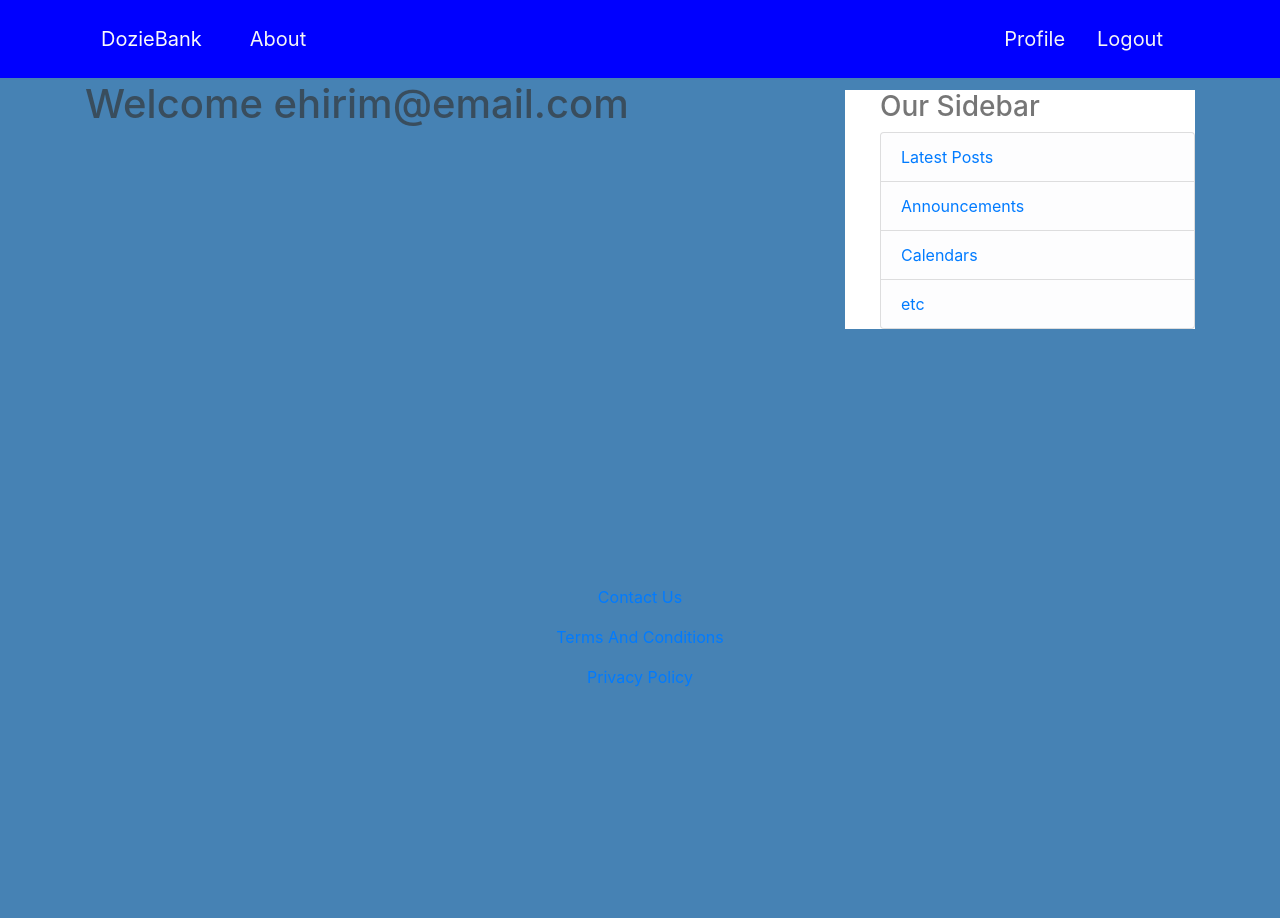
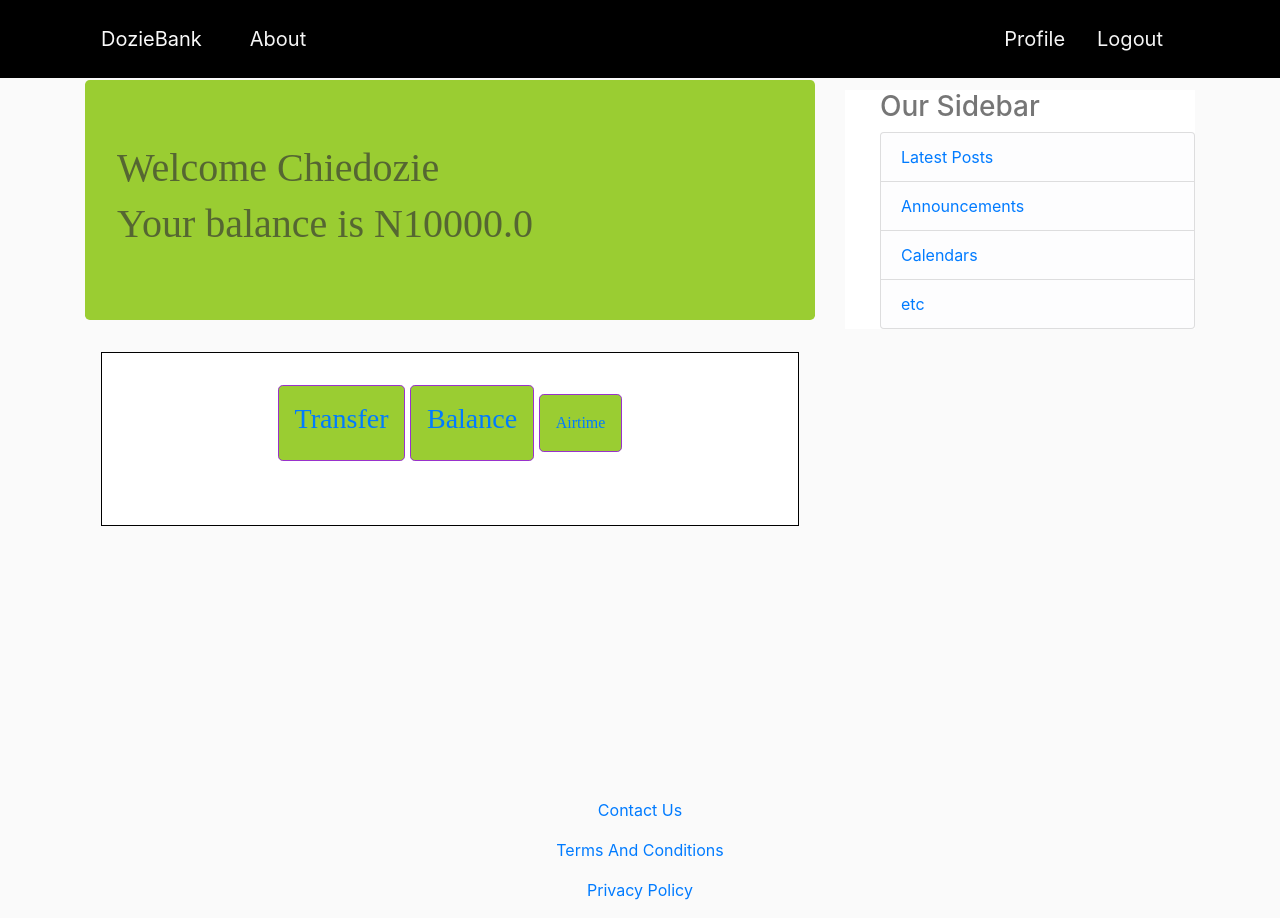
Before and after one commit to EhirimChiedozie/OnlineBanking, a Django app: page /profile in a window 1280 px wide. Before the commit the page ends 687 px from the top, so only its background shows below. Run offline with Django 4.2, Linux system fonts and the light colour scheme; a user stored in the database is signed in; some libraries are stand-ins or nearby versions.

Commit message:
modifications

```diff
--- a/bank_project/bank_project/settings.py
+++ b/bank_project/bank_project/settings.py
@@ -130,6 +130,6 @@
 
 CRISPY_TEMPLATE_PACK = 'bootstrap4'
 
-LOGIN_REDIRECT_URL = 'bankapp_home'
+LOGIN_REDIRECT_URL = 'customers_profile'
 
 LOGIN_URL = 'login/'
--- a/bank_project/bank_project/urls.py
+++ b/bank_project/bank_project/urls.py
@@ -26,4 +26,6 @@
     path('login/', auth_views.LoginView.as_view(template_name='customers/login.html'), name='customers_login'),
     path('logout/', auth_views.LogoutView.as_view(template_name='customers/logout.html'), name='customers_logout'),
     path('profile', customer_views.profile, name='customers_profile'),
+    path('confirm_logout/', customer_views.confirm_logout, name='confirm_logout'),
+    path('transfer/', customer_views.transfer, name='transfer'),
 ]
--- a/bank_project/bankapp/static/bankapp/main.css
+++ b/bank_project/bankapp/static/bankapp/main.css
@@ -1,12 +1,12 @@
 
 body {
-    background: steelblue;
+    background: #fafafa;
     color:#333333ab;
     margin-top:5rem;
 }
 
 .bg-steel{
-    background-color: blue;
+    background-color: black;
 }
 
 .site-header .navbar-nav .nav-link {
@@ -113,3 +113,42 @@
     background-color: bisque;
     color: blueviolet;
 }
+
+.jumbotron{
+    background-color:yellowgreen;
+    font-family: 'Times New Roman', Times, serif;
+}
+
+.container .transaction_types{
+    background-color: burlywood;
+}
+
+.trans-type{
+    border: 1px solid black;
+    margin: 1rem;
+    padding: 2rem 2rem;
+    background-color: white;
+    text-align: center;
+}
+
+.transaction{
+    display: inline-block;
+    border: 1px solid darkorchid;
+    padding: 1rem 1rem;
+    vertical-align: middle;
+}
+
+.transfer:hover{
+    color: violet;
+    font-size: 40px;
+}
+
+.balance:hover{
+    color: violet;
+    font-size: 40px;
+}
+
+.airtime-purchase:hover{
+    color:violet;
+    font-size: 40px;
+}
--- /dev/null
+++ b/bank_project/bankapp/static/bankapp/main.js
@@ -0,0 +1,54 @@
+const logout = document.querySelector('#Logout');
+function confirmLogout(){
+    var result = confirm('Are you sure you want to logout?');
+    if(result == false){
+        event.preventDefault()
+    }
+}
+logout.addEventListener('click', confirmLogout);
+
+
+function addIdAttributes(item){
+    let identity = document.querySelector(item);
+    identity.style.width = '250px';
+    identity.style.height = '90px'
+    identity.style.fontSize = '30px';
+    identity.style.fontFamily = 'monospace';
+    identity.style.borderColor = 'sienna';
+    identity.style.borderStyle = 'solid';
+    identity.style.borderWidth = '5px';
+    identity.style.borderRadius = '10px';
+    identity.style.paddingLeft = '5px';
+}
+
+function addClassAttributes(item){
+    let className = document.querySelector(item);
+    className.style.hover.color = 'pink';
+}
+
+
+//addClassAttributes('.check-balance');
+addIdAttributes('#Transfer');
+addIdAttributes('#CheckBalance');
+addIdAttributes('#Airtime');
+
+const amount = document.querySelector('.acct-balance');
+const jumbo = document.querySelector('.welcome');
+const remark = document.createElement('h4')
+jumbo.append(remark);
+if(amount.innerHTML<=500){
+    jumbo.style.backgroundColor = 'red';
+    remark.innerText = 'You need to start working hard';
+}
+else if(amount.innerHTML>500 && amount.innerHTML<5000){
+    jumbo.style.backgroundColor = 'sienna';
+    remark.innerHTML = 'Just some metres away from being broke'
+}
+else if(amount.innerHTML>=5000 && amount.innerHTML<50000){
+    jumbo.style.backgroungColor = 'darkslategray';
+    remark.innerHTML = 'A littlebit comfortable but still hustle';
+}
+else if(amount.innerHTML>50000){
+    jumbo.style.backgroungColor = 'darkslateblue';
+    remark.innerHTML = 'You are above the brokeness level';
+}
--- a/bank_project/bankapp/templates/bankapp/base.html
+++ b/bank_project/bankapp/templates/bankapp/base.html
@@ -26,8 +26,8 @@
                     </div>
                     <div class="navbar">
                         {% if user.is_authenticated %}
-                            <a class="nav-item nav-link" href="{% url 'customers_profile' %}">Profile</a>
-                            <a class="nav-item nav-link" href="{% url 'customers_logout' %}">Logout</a>
+                            <a class="nav-link nav-item" href="{% url 'customers_profile' %}">Profile</a>
+                            <a class="nav-link nav-item" href="{% url 'confirm_logout' %}">Logout</a>
                         {% else %}
                             <a class="nav-item nav-link" href="{% url 'open_account' %}">OpenAccount</a>
                             <a class="nav-item nav-link" href="{% url 'customers_login' %}">Login</a>
@@ -46,7 +46,7 @@
                 </div>
                 {% if messages %}
                     {% for message in messages %}
-                        <div class="alert alert-{message.tags}">
+                        <div class="jumbotron alert alert-{message.tags}">
                             {{message}}
                         </div>
                     {% endfor %}
@@ -79,6 +79,6 @@
     <script src="https://code.jquery.com/jquery-3.2.1.slim.min.js" integrity="sha384-KJ3o2DKtIkvYIK3UENzmM7KCkRr/rE9/Qpg6aAZGJwFDMVNA/GpGFF93hXpG5KkN" crossorigin="anonymous"></script>
     <script src="https://cdn.jsdelivr.net/npm/popper.js@1.12.9/dist/umd/popper.min.js" integrity="sha384-ApNbgh9B+Y1QKtv3Rn7W3mgPxhU9K/ScQsAP7hUibX39j7fakFPskvXusvfa0b4Q" crossorigin="anonymous"></script>
     <script src="https://cdn.jsdelivr.net/npm/bootstrap@4.0.0/dist/js/bootstrap.min.js" integrity="sha384-JZR6Spejh4U02d8jOt6vLEHfe/JQGiRRSQQxSfFWpi1MquVdAyjUar5+76PVCmYl" crossorigin="anonymous"></script>
-    <script src="{% static 'blog/main.js' %}"></script>
+    <script src="{% static 'bankapp/main.js' %}"></script>
 </body>
 </html>
--- a/bank_project/bankapp/templates/bankapp/home.html
+++ b/bank_project/bankapp/templates/bankapp/home.html
@@ -1,4 +1,4 @@
 {% extends 'bankapp/base.html' %}
 {% block content %}
-    <h1>Welcome to the home page of my blog site</h1>
+    <h1>Welcome to Akpabu Bank</h1>
 {% endblock content %}
--- a/bank_project/customers/models.py
+++ b/bank_project/customers/models.py
@@ -1,5 +1,6 @@
 from django.db import models
 from django.contrib.auth.models import AbstractBaseUser, PermissionsMixin, BaseUserManager
+from django.utils import timezone
 # Create your models here.
 
 class CustomerManager(BaseUserManager):
@@ -40,7 +41,7 @@
     last_name = models.CharField(max_length=100)
     phonenumber = models.CharField(unique=True, max_length=100)
     account_number = models.CharField(max_length=20)
-    account_balance = models.IntegerField(default=0)
+    account_balance = models.FloatField(default=0)
     is_staff = models.BooleanField(default=True)
     is_active = models.BooleanField(default=True)
     is_superuser = models.BooleanField(default=True)
@@ -53,3 +54,11 @@
     class Meta:
         verbose_name = 'Customer'
         verbose_name_plural = 'Customers'
+
+class Transfers(models.Model):
+    sender = models.ForeignKey(Customer, on_delete=models.CASCADE)
+    receiver_account = models.CharField(max_length=20)
+    amount = models.CharField(max_length=20)
+    date = models.DateTimeField(default=timezone.now)
+    def __repr__(self):
+        return f'''{self.receiver_account}, {self.amount}, {self.date}, {self.sender}'''
--- a/bank_project/customers/templates/customers/login.html
+++ b/bank_project/customers/templates/customers/login.html
@@ -5,16 +5,16 @@
         <form  method="POST">
             {% csrf_token %}
             <fieldset class="form-group">
-                <legend class="border-bottom mb-4">Join Today</legend>
+                <legend class="border-bottom mb-4">Login</legend>
                 {{ form|crispy }}
             </fieldset>
             <div class="form-group">
-                <button class="btn btn-outline-info" type="submit">Sign Up</button>
+                <button class="btn btn-outline-info" type="submit">Sign In</button>
             </div>
         </form>
         <div class="border-top pt-3">
             <small class="text-muted">
-                Already Have An Account? <a href="#" class="ml-2">Sign In</a>
+                Need An Account? <a href="{% url 'open_account' %}" class="ml-2">Sign Up</a>
             </small>
         </div>
     </div>
--- a/bank_project/customers/templates/customers/profile.html
+++ b/bank_project/customers/templates/customers/profile.html
@@ -1,4 +1,22 @@
 {% extends 'bankapp/base.html' %}
 {% block content %}
-    <h1>Welcome {{ user.email }}</h1>
+    <div class="jumbotron">
+        <div class="welcome">
+            <h1 class="welcome-text">Welcome {{user.first_name}}</h1>
+        </div>
+        <div class="account-balance">
+            <h1 class="account-balance-text">Your balance is N{{ user.account_balance }}</h1>
+        </div>
+    </div>
+    <div class="trans-type">
+        <div id="Transfer" class="jumbotron transaction">
+            <a href="{% url 'transfer' %}" class="transfer"><h3>Transfer</a>
+        </div>
+        <div id="CheckBalance" class="jumbotron transaction">
+            <a href="#" class="balance"><h3>Balance</h3></a>
+        </div>
+        <div id="Airtime" class="jumbotron transaction">
+            <a href="#" class="airtime-purchase">Airtime</a>
+        </div>
+    </div>
 {% endblock content %}
--- a/bank_project/customers/views.py
+++ b/bank_project/customers/views.py
@@ -1,6 +1,6 @@
 from django.shortcuts import render, redirect
-from .forms import AccountOpeningForm
-from .models import Customer
+from .forms import AccountOpeningForm, TransferForm
+from .models import Customer, Transfers
 from django.contrib.auth import hashers
 from django.contrib import messages
 from django.contrib.auth.decorators import login_required
@@ -21,7 +21,6 @@
             last_name = form.cleaned_data.get("last_name")
             messages.success(request, f'Account created for {first_name} {last_name} was successful')
             return redirect('bankapp_home')
-
     else:
         form = AccountOpeningForm()
     return render(request, 'customers/open_account.html', {'form':form})
@@ -29,3 +28,34 @@
 @login_required
 def profile(request):
     return render(request, 'customers/profile.html')
+
+def confirm_logout(request):
+    return render(request, 'customers/confirm_logout.html')
+
+def transfer(request):
+    if request.method == 'POST':
+        form = TransferForm(request.POST)
+        if form.is_valid():
+            account = form.cleaned_data.get('receiver_account')
+            amount = float(form.cleaned_data.get('amount'))
+            receiver = Customer.objects.filter(account_number=account).first()
+            sender = Customer.objects.filter(account_number=request.user.account_number).first()
+            if receiver:
+                if receiver.account_number == sender.account_number:
+                    messages.error(request, 'You cannot transfer to yourself')
+                else:
+                    if receiver.account_balance <= amount:
+                        messages.warning(request, 'Insufficient funds')
+                    else:
+                        sender.account_balance -= amount
+                        receiver.account_balance += amount
+                        sender.save()
+                        receiver.save()
+                        messages.success(request, f"Transfer to {receiver.first_name} {receiver.last_name} was successful")
+                        return redirect('bankapp_home')
+            else:
+                messages.warning(request, "Invalid account number provided".title())
+    else:
+        form = TransferForm()
+    context = {'form':form}
+    return render(request, 'customers/transfer.html', context=context)
```
Also changed, not shown: bank_project/customers/forms.py (+8 -1 lines), bank_project/customers/templates/customers/confirm_logout.html (added, +10 -0 lines), bank_project/customers/templates/customers/transfer.html (added, +16 -0 lines), bank_project/customers/migrations/0008_alter_customer_account_balance.py (added), bank_project/customers/migrations/0009_transfers.py (added), bank_project/customers/migrations/0010_transfers_amount.py (added), bank_project/customers/migrations/0011_transfers_sender.py (added), bank_project/customers/migrations/0012_alter_transfers_amount.py (added), bank_project/customers/migrations/0013_transfers_date.py (added), bank_project/db.sqlite3.
